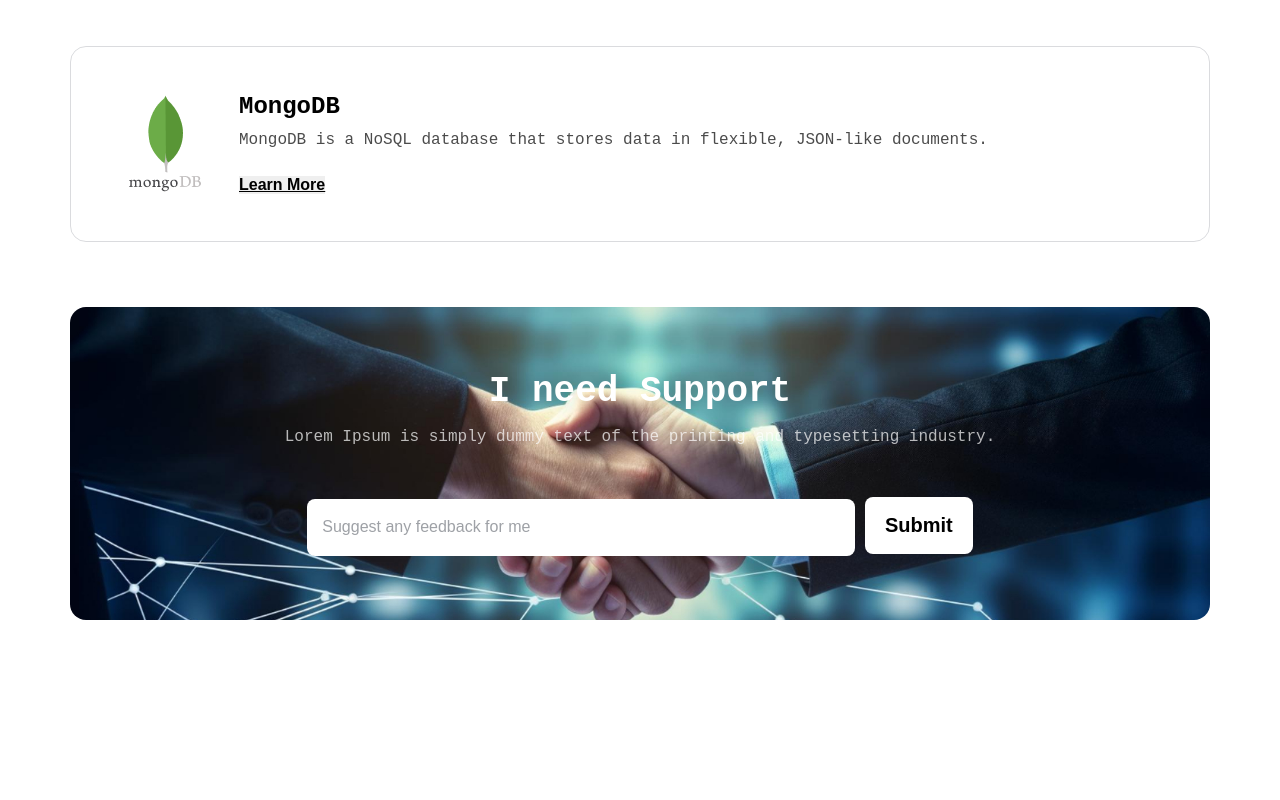
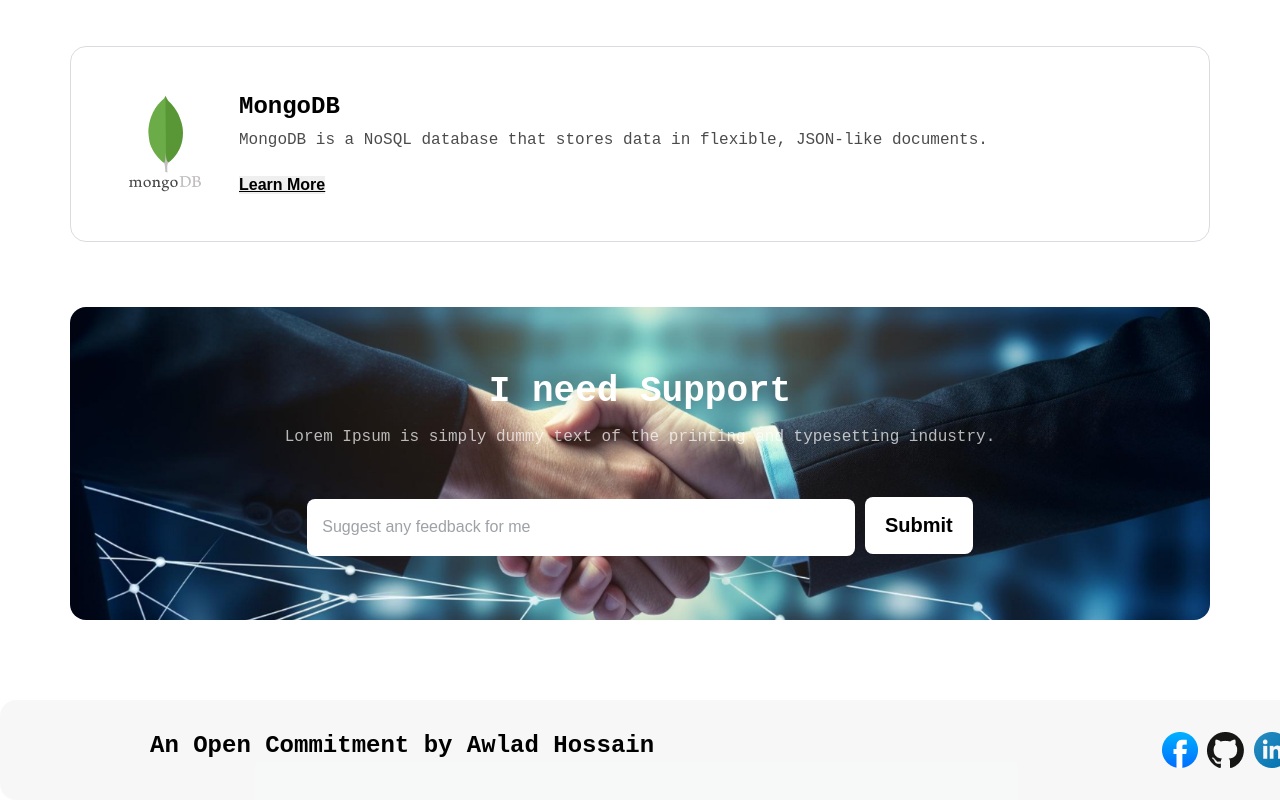
Before and after one commit to iamemon21/assignment-1, a plain HTML site: page index.html in a window 1280 px wide. Shown: the part 4319-5119 px from the top of the page. Before the commit the page ends 5019 px from the top, so only its background shows below. Drawn offline with Linux system fonts and the light colour scheme; a web font is replaced by a local one.

Commit message:
footer section complted

```diff
--- a/index.html
+++ b/index.html
@@ -181,7 +181,19 @@
         </section>
         <!-- support section end -->
     </main>
-    <footer></footer>
+    <footer id="footer">
+        <div class="footer-container">
+            <h2>An Open Commitment by Awlad Hossain</h2>
+            <div class="tags">
+                <a href="https://www.facebook.com/iamemon21?mibextid=ZbWKwL"><img src="assets/facebook.png"
+                        alt="image not found"></a>
+                <a href="https://github.com/iamemon21"><img src="assets/github.png" alt="image not found"></a>
+                <a href="https://www.linkedin.com/uas/login?fromSignIn=true&trk=cold_join_sign_in"><img
+                        src="assets/linkedin-icon 1.png" alt="image not found"></a>
+            </div>
+        </div>
+
+    </footer>
 </body>
 
 </html>
--- a/styles/style.css
+++ b/styles/style.css
@@ -444,3 +444,22 @@ body {
 }
 
 /* support section end */
+
+/* footer section styles */
+footer{
+    width: 1440px;
+    height: 100px;
+    /* border: 2px solid red; */
+    margin: 0 auto;
+    border-radius: 16px;
+background: rgba(13, 19, 33, 0.03);
+}
+.footer-container{
+    /* border: 2px solid green; */
+    width: 1140px;
+    height: 36px;
+    padding: 32px 150px;
+    display: flex;
+    justify-content: space-between;
+}
+/* END */
```
